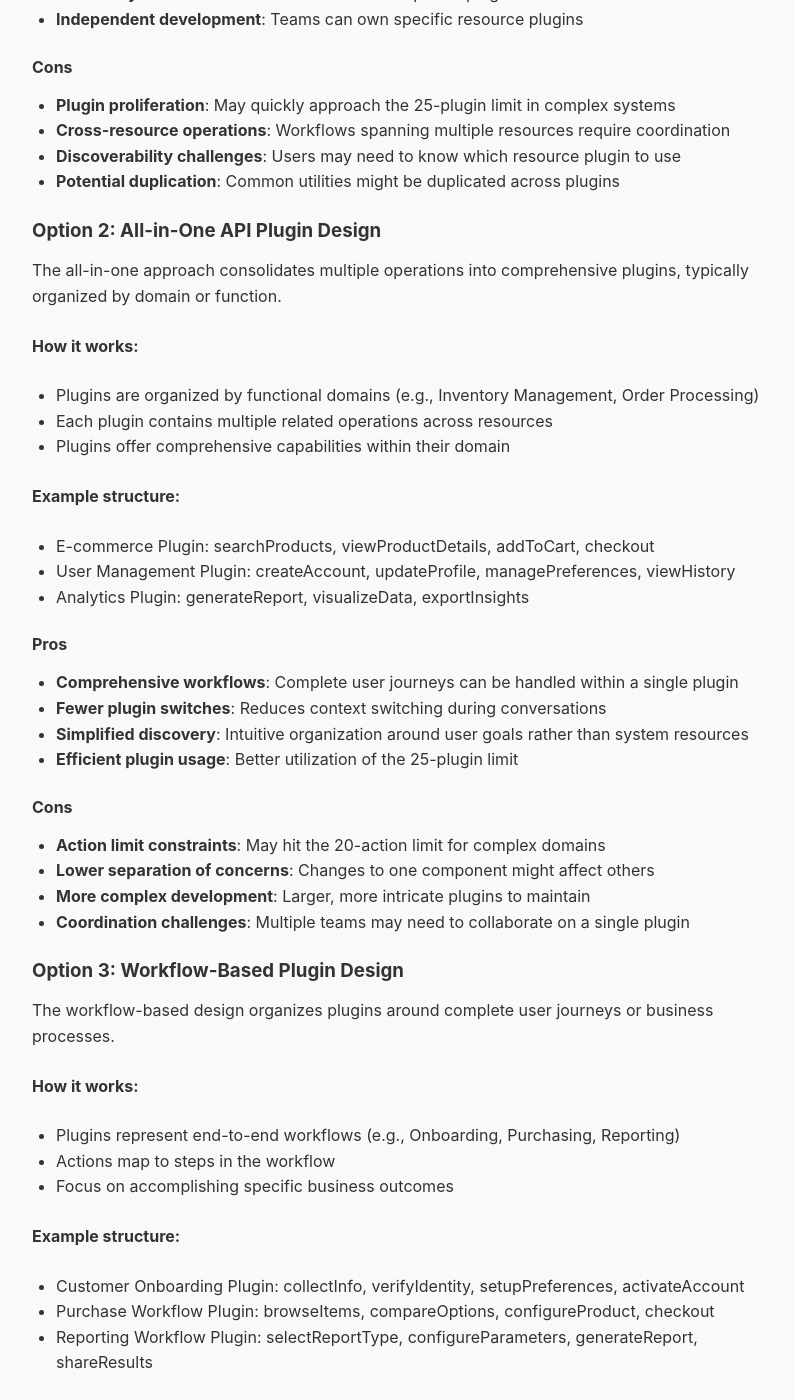
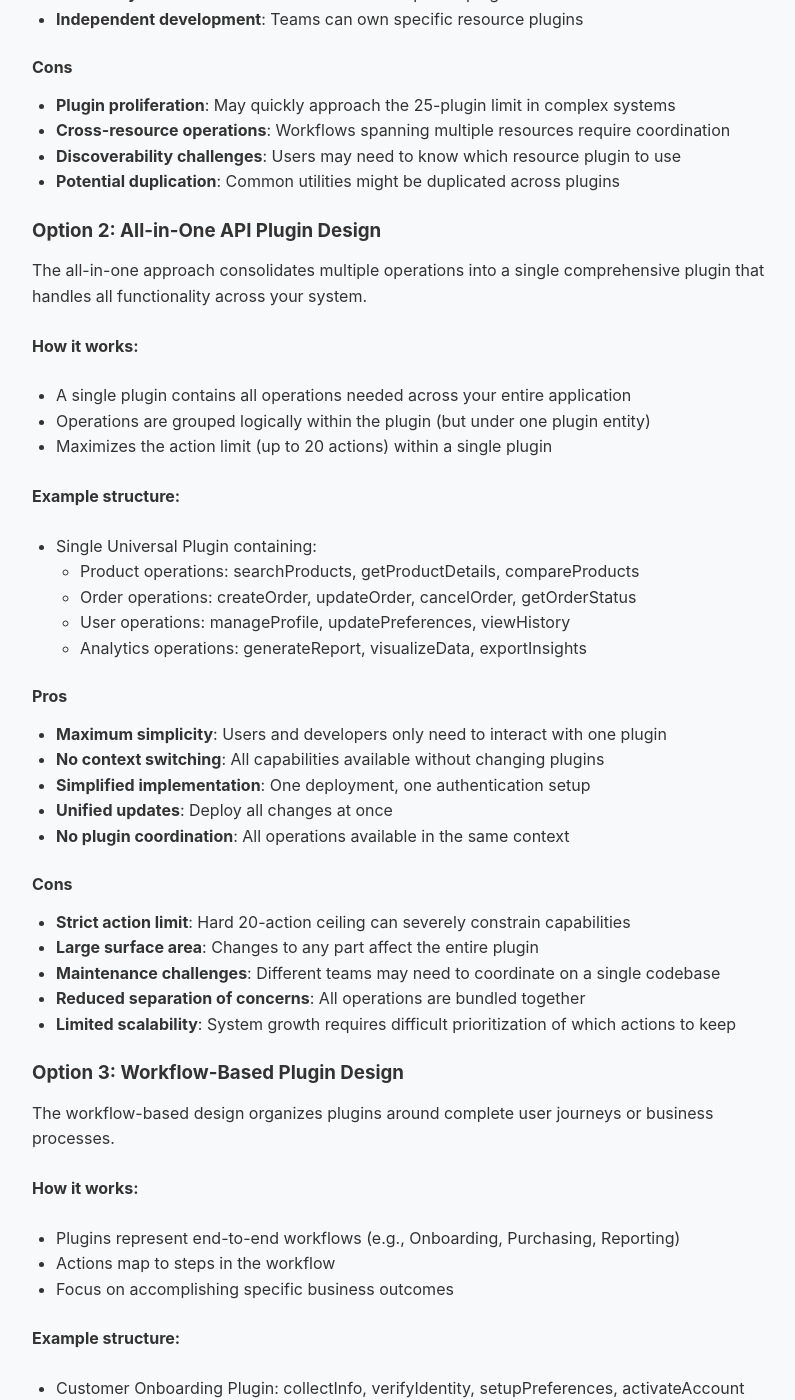
Before and after one commit to JKevinXu/github-blog, a Jekyll site: the page built from _posts/2025-04-22-amazon-q-plugin-operations-design.md, in a window 1280 px wide and 1400 px high, scrolled down 1431 px. Shown: the whole window, without its empty margins (228-1023 px from the left). Built offline with Jekyll 4.4.1, drawn with Linux system fonts in a browser that asks for light colours.

Commit message:
Enhance all-in-one API plugin design section in Amazon Q Plugin Operations Design post, clarifying structure, pros, and cons, and providing detailed examples of operations grouped within a single plugin.

```diff
--- a/_posts/2025-04-22-amazon-q-plugin-operations-design.md
+++ b/_posts/2025-04-22-amazon-q-plugin-operations-design.md
@@ -54,29 +54,33 @@ The resource-based approach organizes plugins around specific resources or entit
 
 ### Option 2: All-in-One API Plugin Design
 
-The all-in-one approach consolidates multiple operations into comprehensive plugins, typically organized by domain or function.
+The all-in-one approach consolidates multiple operations into a single comprehensive plugin that handles all functionality across your system.
 
 **How it works:**
-- Plugins are organized by functional domains (e.g., Inventory Management, Order Processing)
-- Each plugin contains multiple related operations across resources
-- Plugins offer comprehensive capabilities within their domain
+- A single plugin contains all operations needed across your entire application
+- Operations are grouped logically within the plugin (but under one plugin entity)
+- Maximizes the action limit (up to 20 actions) within a single plugin
 
 **Example structure:**
-- E-commerce Plugin: searchProducts, viewProductDetails, addToCart, checkout
-- User Management Plugin: createAccount, updateProfile, managePreferences, viewHistory
-- Analytics Plugin: generateReport, visualizeData, exportInsights
+- Single Universal Plugin containing:
+  - Product operations: searchProducts, getProductDetails, compareProducts
+  - Order operations: createOrder, updateOrder, cancelOrder, getOrderStatus
+  - User operations: manageProfile, updatePreferences, viewHistory
+  - Analytics operations: generateReport, visualizeData, exportInsights
 
 #### Pros
-- **Comprehensive workflows**: Complete user journeys can be handled within a single plugin
-- **Fewer plugin switches**: Reduces context switching during conversations
-- **Simplified discovery**: Intuitive organization around user goals rather than system resources
-- **Efficient plugin usage**: Better utilization of the 25-plugin limit
+- **Maximum simplicity**: Users and developers only need to interact with one plugin
+- **No context switching**: All capabilities available without changing plugins
+- **Simplified implementation**: One deployment, one authentication setup
+- **Unified updates**: Deploy all changes at once
+- **No plugin coordination**: All operations available in the same context
 
 #### Cons
-- **Action limit constraints**: May hit the 20-action limit for complex domains
-- **Lower separation of concerns**: Changes to one component might affect others
-- **More complex development**: Larger, more intricate plugins to maintain
-- **Coordination challenges**: Multiple teams may need to collaborate on a single plugin
+- **Strict action limit**: Hard 20-action ceiling can severely constrain capabilities
+- **Large surface area**: Changes to any part affect the entire plugin
+- **Maintenance challenges**: Different teams may need to coordinate on a single codebase
+- **Reduced separation of concerns**: All operations are bundled together
+- **Limited scalability**: System growth requires difficult prioritization of which actions to keep
 
 ### Option 3: Workflow-Based Plugin Design
 
```
